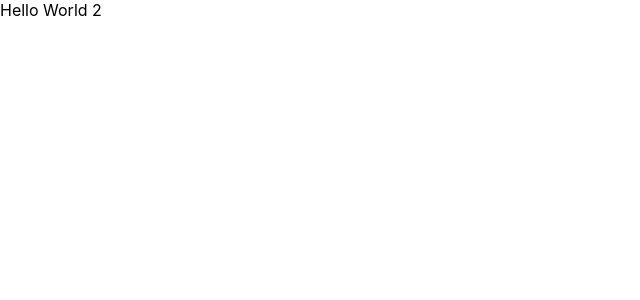
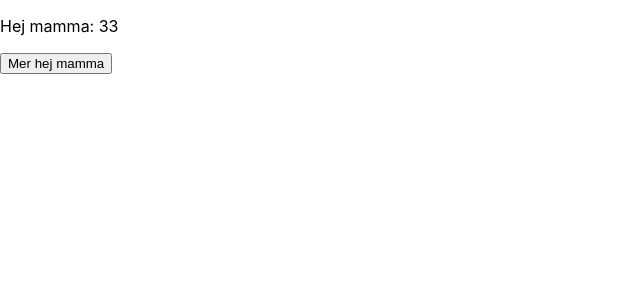
Before and after one commit to davidstyrbjorn/lifestyle-data-visualization-tnm048, a React (Create React App) app in the folder info-vis-react-app/: page / in a window 1280 px wide. Shown: the top 300 px of the page, without its empty margins (0-640 px from the left). Built offline with nearby package versions, Linux system fonts and the light colour scheme.

Commit message:
added recoil + small example

```diff
--- a/info-vis-react-app/package.json
+++ b/info-vis-react-app/package.json
@@ -13,6 +13,7 @@
     "react": "^17.0.2",
     "react-dom": "^17.0.2",
     "react-scripts": "5.0.0",
+    "recoil": "^0.6.1",
     "typescript": "^4.5.5",
     "web-vitals": "^2.1.4"
   },
--- a/info-vis-react-app/src/index.tsx
+++ b/info-vis-react-app/src/index.tsx
@@ -1,15 +1,17 @@
 import React from 'react';
 import ReactDOM from 'react-dom';
+import { RecoilRoot } from 'recoil';
 import './index.css';
 import reportWebVitals from './reportWebVitals';
+import Home from './views/home';
 
 ReactDOM.render(
-  <React.StrictMode>
-    <div>
-      Hello World 2
-    </div>
-  </React.StrictMode>,
-  document.getElementById('root')
+	<React.StrictMode>
+		<RecoilRoot>
+			<Home/>
+		</RecoilRoot>
+	</React.StrictMode>,
+	document.getElementById('root')
 );
 
 // If you want to start measuring performance in your app, pass a function
--- /dev/null
+++ b/info-vis-react-app/src/states/test-state.ts
@@ -0,0 +1,8 @@
+import { atom } from "recoil";
+
+const numberState = atom<number>({
+    key: 'testState', // unique ID (with respect to other atoms/selectors)
+    default: 33 // default value (aka initial value)
+});
+
+export default numberState;
--- /dev/null
+++ b/info-vis-react-app/src/views/home.tsx
@@ -0,0 +1,21 @@
+import React from "react";
+import { useRecoilState } from "recoil";
+import numberState from "../states/test-state";
+
+const Home: React.FC<{}> = () => {
+    // Grab the recoil state
+    const [number, setNumber] = useRecoilState(numberState);
+
+    return (
+        <div>
+            <p>Hej mamma: {number}</p>
+            <button onClick={() => {
+                setNumber(number+1)
+            }}>
+                Mer hej mamma
+            </button>
+        </div>
+    )
+}
+
+export default Home;
```
Also changed, not shown: 1 other file (tests, documents, lock files or other folders).
